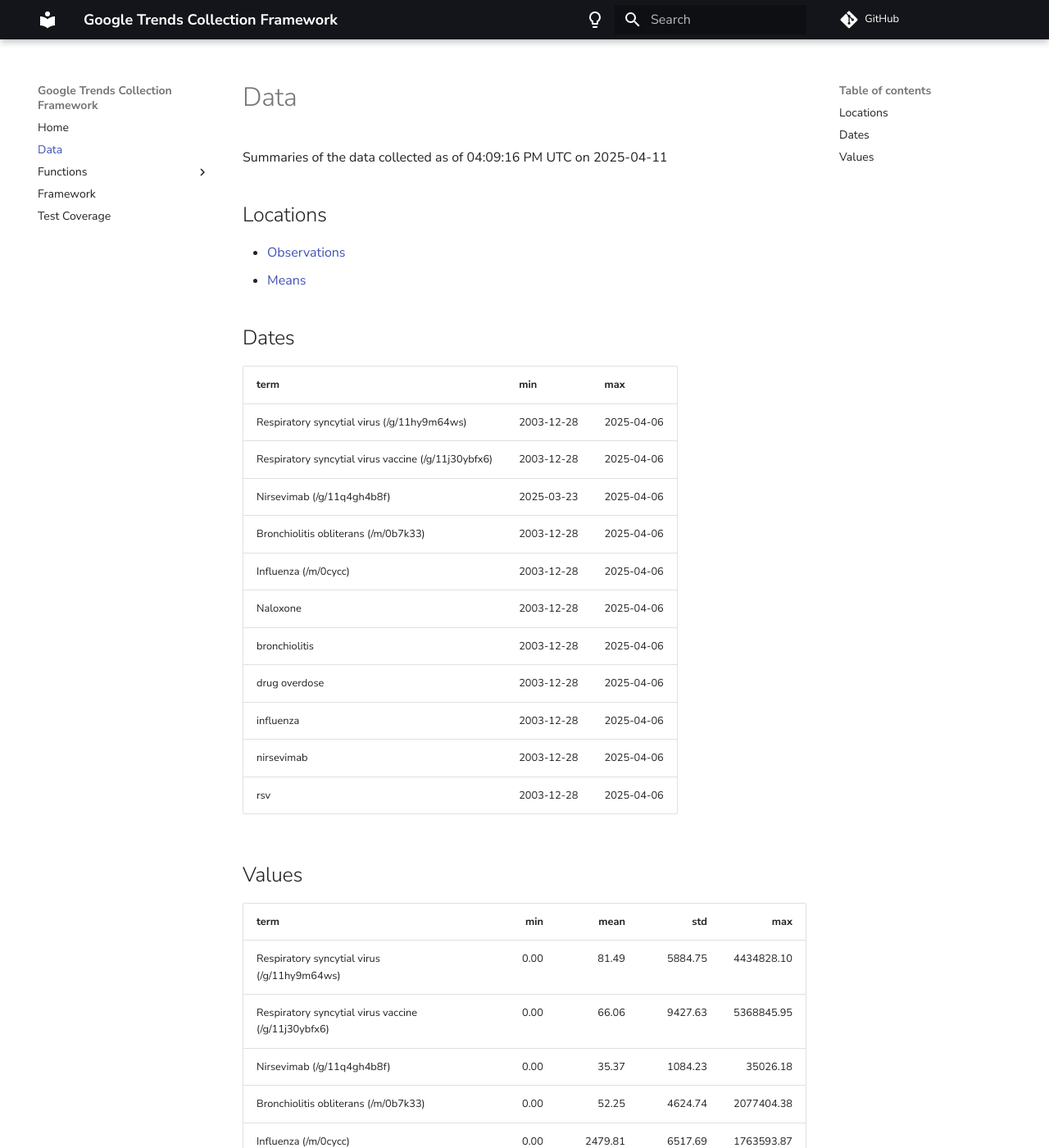
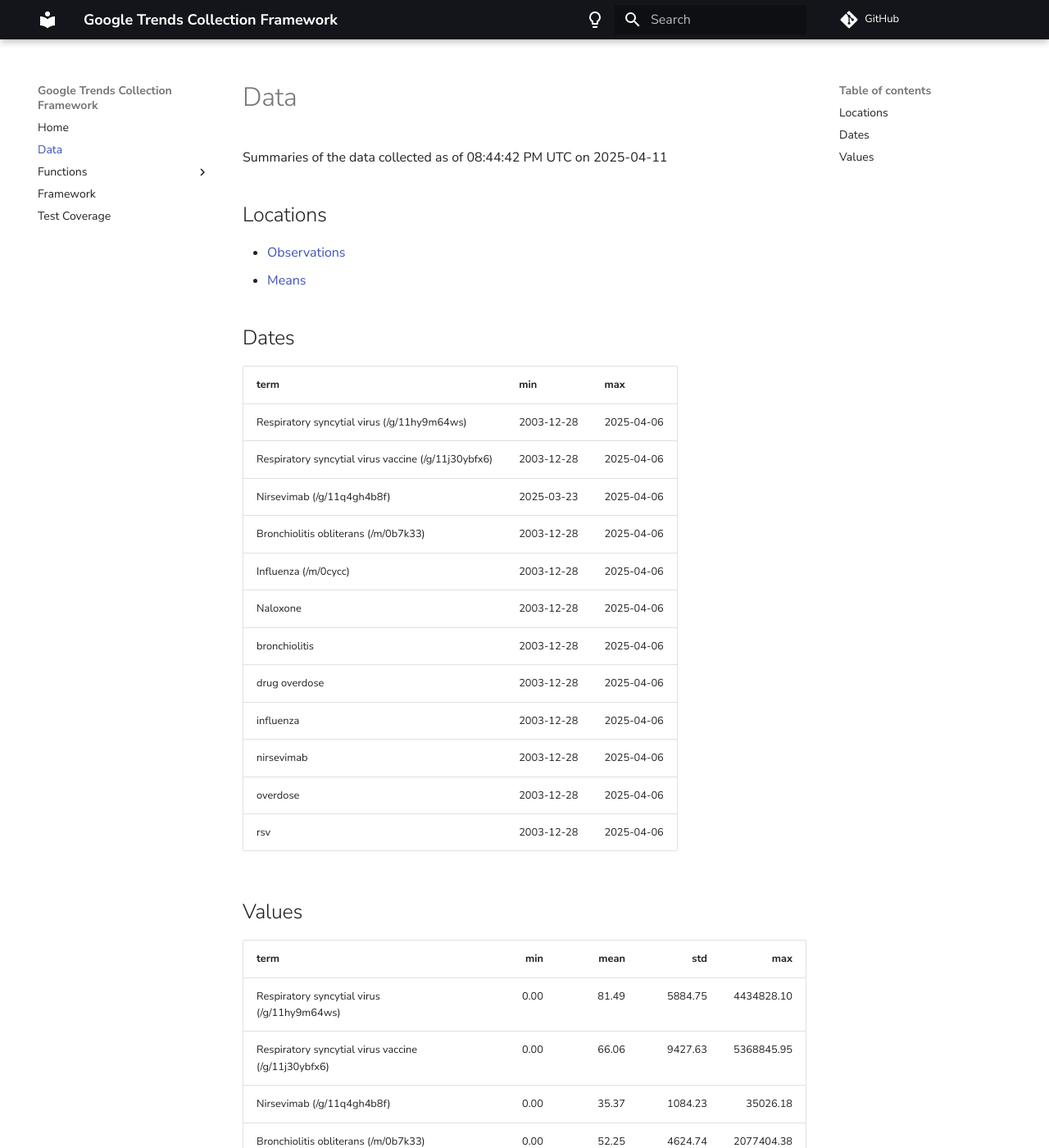
Before and after one commit to DISSC-yale/gtrends_collection, an MkDocs documentation site: the page built from docs_source/Data.md, in a window 1280 px wide and 1400 px high. Shown: the whole window at 82% size. Built offline with MkDocs 1.6.1 and Material for MkDocs 9.7.7, drawn with Linux system fonts in a browser that asks for light colours; some web fonts are replaced; comment, search, counter and statistics services are not loaded; some of the changed text lies outside the part shown.

Commit message:
adds overdose data

```diff
--- a/docs_source/Data.md
+++ b/docs_source/Data.md
@@ -1,4 +1,4 @@
-Summaries of the data collected as of 04:09:16 PM UTC on 2025-04-11
+Summaries of the data collected as of 08:44:42 PM UTC on 2025-04-11
 
 ## Locations
 
@@ -19,6 +19,7 @@ Summaries of the data collected as of 04:09:16 PM UTC on 2025-04-11
 | drug overdose                                       | 2003-12-28 | 2025-04-06 |
 | influenza                                           | 2003-12-28 | 2025-04-06 |
 | nirsevimab                                          | 2003-12-28 | 2025-04-06 |
+| overdose                                            | 2003-12-28 | 2025-04-06 |
 | rsv                                                 | 2003-12-28 | 2025-04-06 |
 
 ## Values
@@ -35,4 +36,5 @@ Summaries of the data collected as of 04:09:16 PM UTC on 2025-04-11
 | drug overdose                                       |  0.00 |   76.94 | 11683.22 | 5575236.16 |
 | influenza                                           |  0.00 |  188.20 |  3656.12 | 1362586.92 |
 | nirsevimab                                          |  0.00 |   33.75 |  2759.64 | 1325261.88 |
+| overdose                                            |  0.00 |  326.91 |  5872.10 | 2339361.70 |
 | rsv                                                 |  0.00 |  279.33 |  3064.81 | 1175033.41 |
```
Also changed, not shown: docs/Data/index.html (+13 -1 lines), docs/search/search_index.json (+1 -1 lines), 6 other files.
